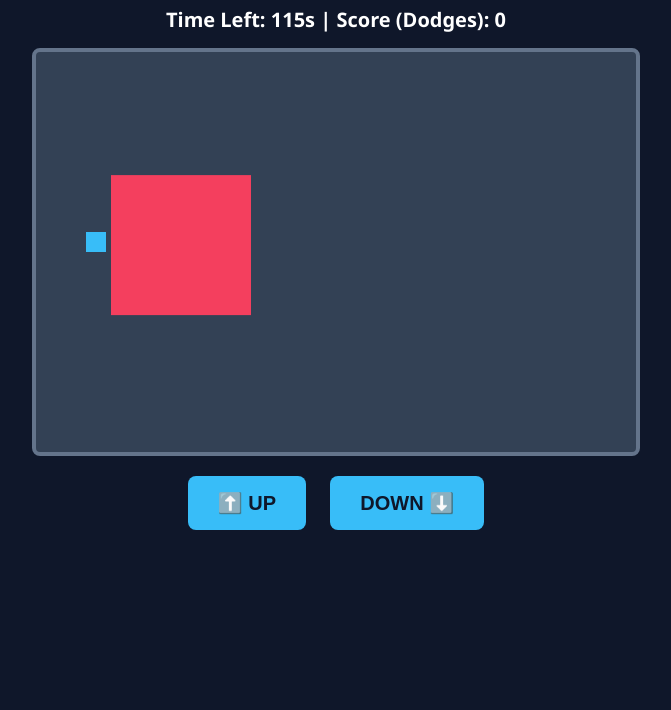
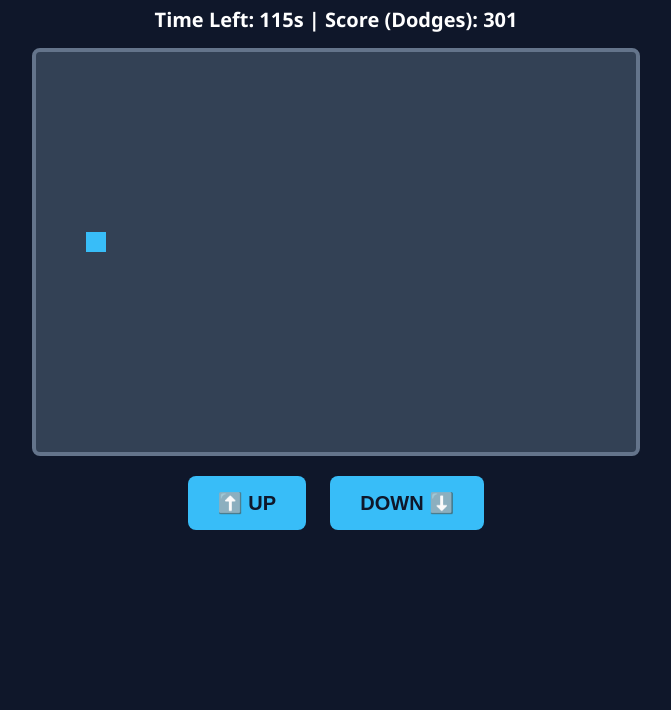
Before and after one commit to 44thCroydonScouts/GTA6-2.0, a plain HTML site: page index.html in a window 1280 px wide. Shown: the part 90-800 px from the top of the page, without its empty margins (304-975 px from the left). Drawn offline with Linux system fonts and the light colour scheme.

Commit message:
Increase game speed to 150000

```diff
--- a/index.html
+++ b/index.html
@@ -27,7 +27,7 @@
         // =====================================================================
         // 🛠️ SCOUT HACKER ZONE: WHAT CAN YOU CHANGE?
         // =====================================================================
-        let gameSpeed = 15;          // ☄️ HAZARD SPEED: How fast obstacles fly at you
+        let gameSpeed = 150000;          // ☄️ HAZARD SPEED: How fast obstacles fly at you
         let gameDuration = 120;      // ⏱️ TIME: Survive for 120 seconds to win!
 
         // 🎨 THEME SETTINGS
```
